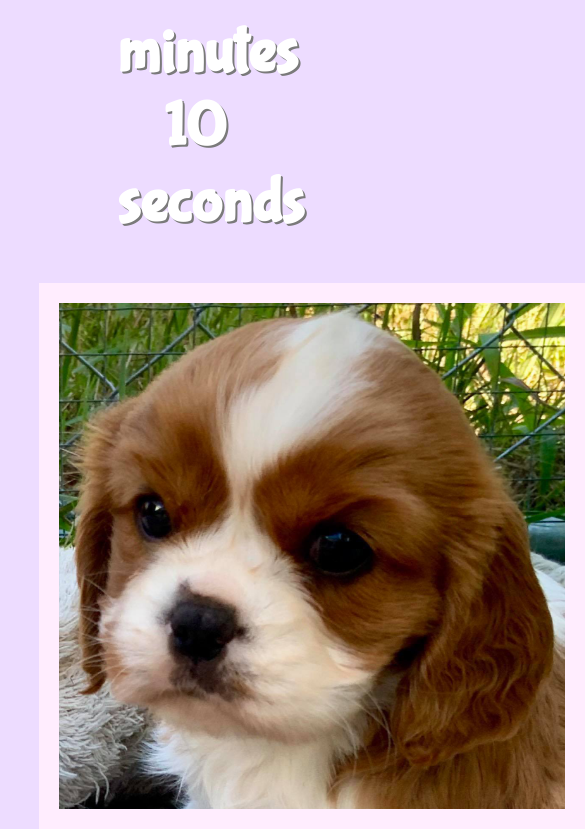
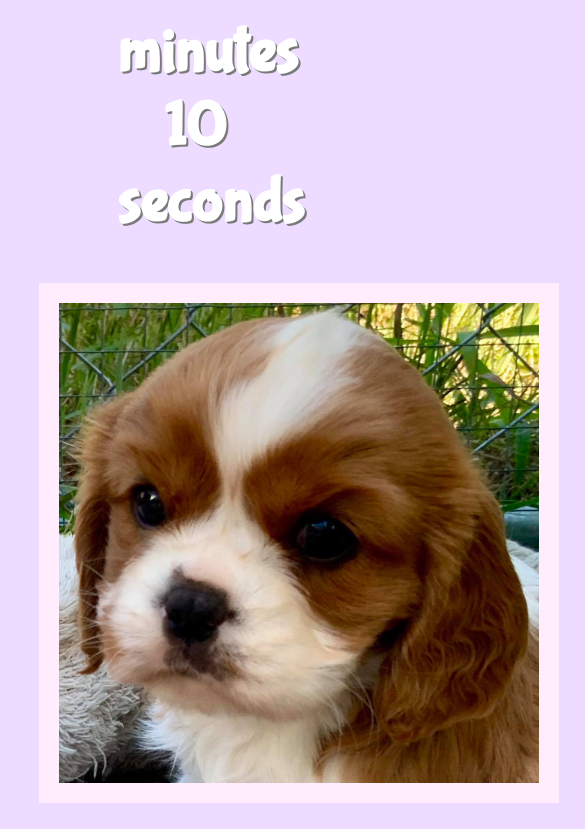
Before and after one commit to jordan-simonovski/wholesome.af, a plain HTML site: page public/index.html in a window 390 px wide. Shown: the part 411-1240 px from the top of the page, 585 px wide, since content can reach past the window. After the commit the page ends 1214 px from the top, so only its background shows below. Drawn offline with Linux system fonts and the light colour scheme.

Commit message:
added media query

```diff
--- a/public/index.css
+++ b/public/index.css
@@ -10,7 +10,7 @@ h1 {
 
 body {
     background-color: #eddcff;
-    overflow: hidden;
+    /* overflow: hidden; */
 }
 
 #canvas {
@@ -30,10 +30,16 @@ body {
     max-height: 60vh;
 }
 
-img {
+.image {
     max-width: 80rem;
-    max-height: 60vh;
+    max-height: 30rem;
     height: auto;
     display: block;
     border: 20px solid #ffedfe;
 }
+
+@media only screen and (max-device-width: 600px) {
+    .image {
+        max-height: 40rem;
+    }
+}
--- a/public/index.html
+++ b/public/index.html
@@ -55,7 +55,7 @@
 
     <div class="container center">
         <h1 id="countdown-value"></h1>
-        <img id="my-img" class="center">
+        <img id="my-img" class="image center">
     </div>
 
     <script>
```
